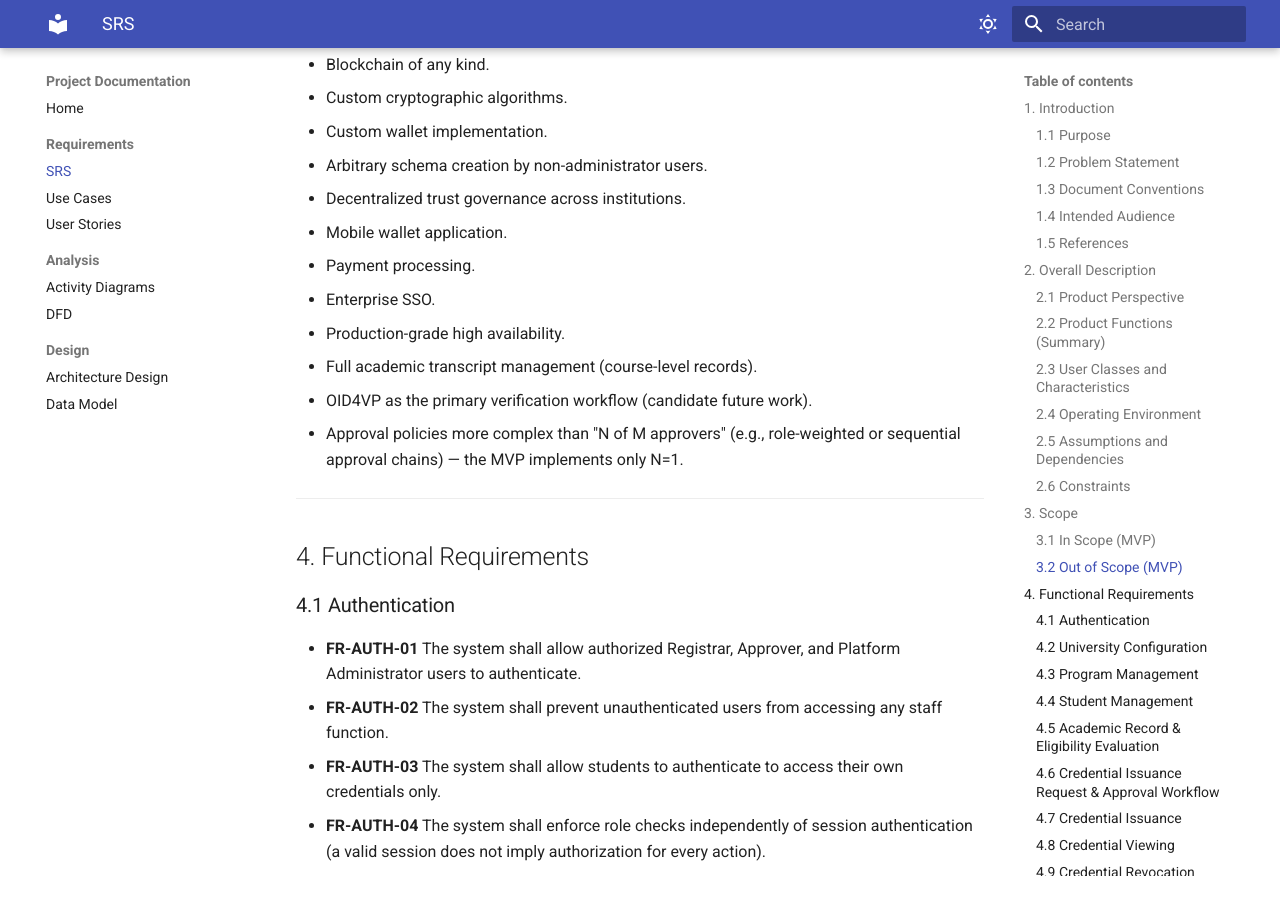
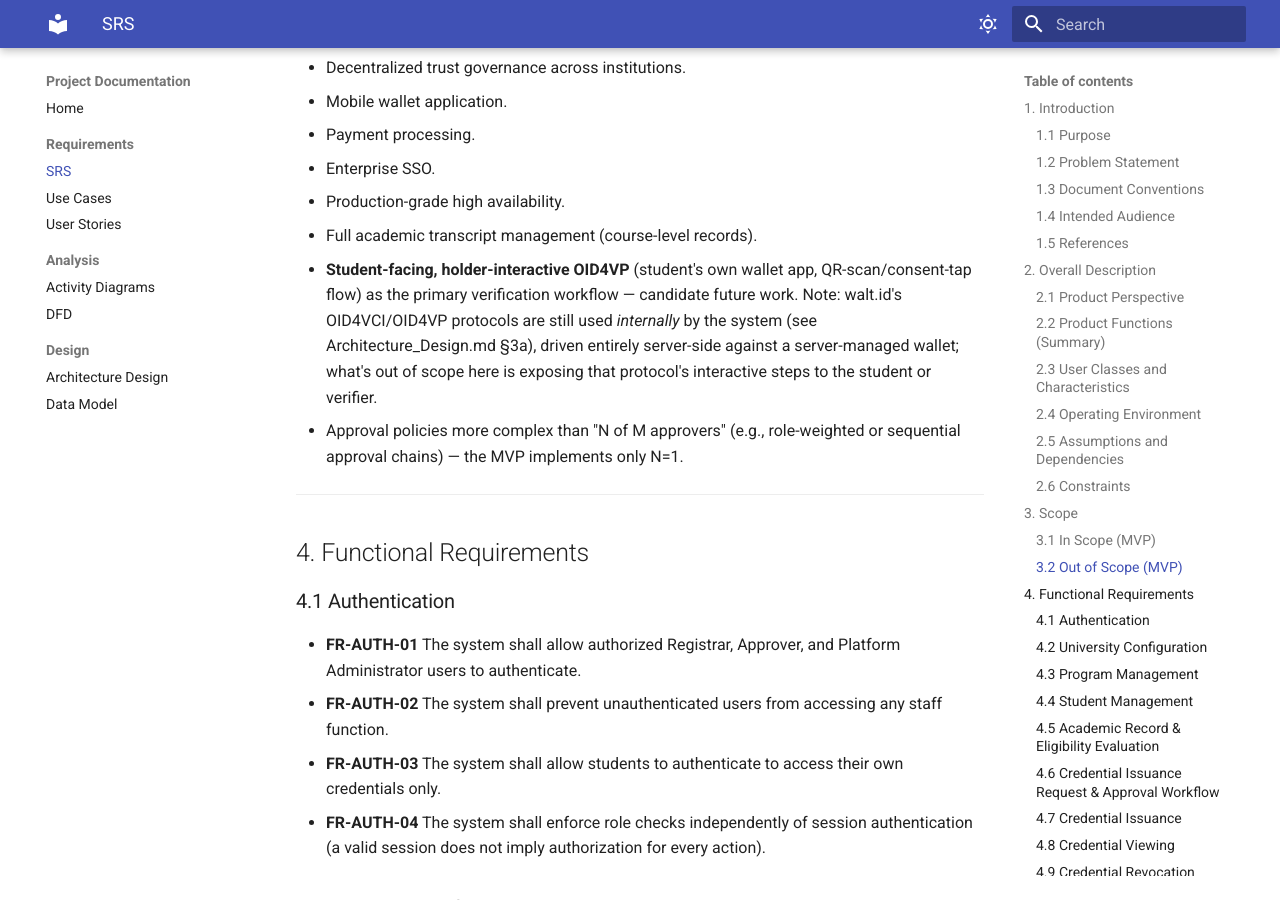
Before and after one commit to huypengin/UniDipVeri, an MkDocs documentation site: the page built from docs/01-requirements/SRS.md, in a window 1280 px wide and 900 px high, scrolled down 4954 px. Built offline with MkDocs 1.6.1 and Material for MkDocs 9.7.7, drawn with Linux system fonts in a browser that asks for light colours.

Commit message:
docs(requirements/design): Clarify OID4VP scope and wallet model
- Update SRS to clarify OID4VP student-interaction requirements.
- Add `wallet_id` field to the Student data model.
- Refine walt.id integration documentation for server-side custody.

```diff
--- a/docs/01-requirements/SRS.md
+++ b/docs/01-requirements/SRS.md
@@ -1,15 +1,10 @@
 # Software Requirements Specification — UniDipVeri
 
 **Version:** 2.0
-
 **Project type:** Undergraduate thesis prototype
-
 **Institution:** Mekong International University (fictional)
-
 **Primary domain:** Academic credential issuance and verification
-
 **VC infrastructure:** walt.id Community Stack (see Architecture_Design.md)
-
 **Deployment model:** Single university, single tenant
 
 **Companion documents** (not part of this SRS):
@@ -135,7 +130,7 @@ Web application (server-rendered or SPA) served over HTTPS, backed by an applica
 - Enterprise SSO.
 - Production-grade high availability.
 - Full academic transcript management (course-level records).
-- OID4VP as the primary verification workflow (candidate future work).
+- **Student-facing, holder-interactive OID4VP** (student's own wallet app, QR-scan/consent-tap flow) as the primary verification workflow — candidate future work. Note: walt.id's OID4VCI/OID4VP protocols are still used _internally_ by the system (see Architecture_Design.md §3a), driven entirely server-side against a server-managed wallet; what's out of scope here is exposing that protocol's interactive steps to the student or verifier.
 - Approval policies more complex than "N of M approvers" (e.g., role-weighted or sequential approval chains) — the MVP implements only N=1.
 
 ---
```
Also changed, not shown: docs/03-design/Architecture_Design.md (+3 -2 lines), docs/03-design/Data_Model.md (+1 -0 lines).
